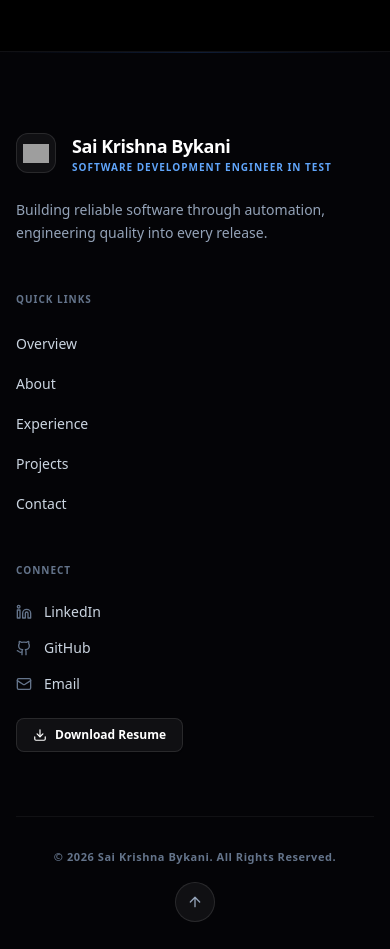
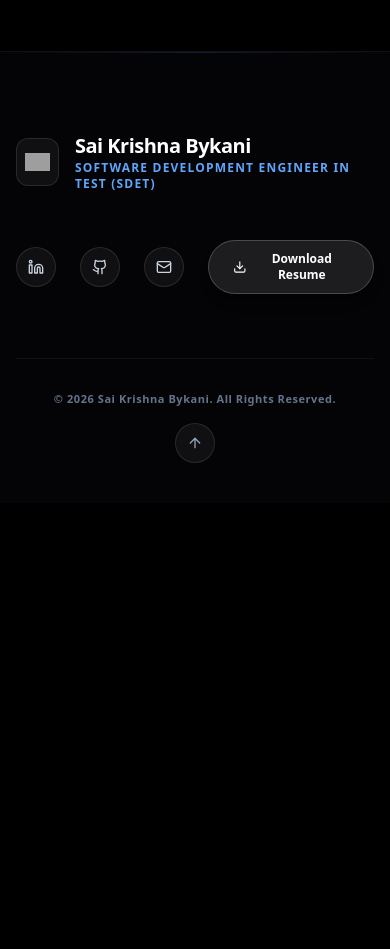
Before and after one commit to saibykani/saibykani-portfolio, a Next.js app: page / in a window 390 px wide. Shown: the part 9480-10429 px from the top of the page. After the commit the page ends 9983 px from the top, so only its background shows below. Built offline with nearby package versions, Linux system fonts and the light colour scheme; grey boxes are pictures that could not be loaded.

Commit message:
fix: remove quick links and bio from footer, add dynamic scaling to project cards, and expand experience milestones with deeper text

```diff
--- a/src/components/Footer.tsx
+++ b/src/components/Footer.tsx
@@ -19,78 +19,52 @@ export default function Footer() {
       <div className="max-w-7xl mx-auto px-4 sm:px-6 lg:px-8 relative z-10">
 
         {/* Top Grid Area */}
-        <div className="grid grid-cols-1 md:grid-cols-12 gap-12 lg:gap-8 mb-16">
+        <div className="flex flex-col md:flex-row justify-between items-center gap-12 lg:gap-8 mb-16">
 
-          {/* Left: Brand & Message */}
-          <div className="md:col-span-5 lg:col-span-4 space-y-6">
-            <div className="flex items-center space-x-4">
-              <div className="w-10 h-10 rounded-xl bg-white/5 border border-white/10 flex items-center justify-center p-1.5 relative overflow-hidden group">
-                <Image src="/logo.png" alt="Logo" width={32} height={32} className="object-contain transition-transform group-hover:scale-110" onError={(e) => { e.currentTarget.style.display = 'none'; }} />
-              </div>
-              <div>
-                <h3 className="text-lg font-bold text-white tracking-tight">{resumeData.personal.name}</h3>
-                <p className="text-[10px] font-bold text-blue-400 uppercase tracking-widest">Software Development Engineer in Test</p>
-              </div>
+          {/* Left: Brand */}
+          <div className="flex items-center space-x-4">
+            <div className="w-12 h-12 rounded-xl bg-white/5 border border-white/10 flex items-center justify-center p-2 relative overflow-hidden group">
+              <Image src="/logo.png" alt="Logo" width={40} height={40} className="object-contain transition-transform group-hover:scale-110" onError={(e) => { e.currentTarget.style.display = 'none'; }} />
             </div>
-            <p className="text-sm text-slate-400 leading-relaxed font-medium pr-4">
-              Building reliable software through automation, engineering quality into every release.
-            </p>
-          </div>
-
-          {/* Spacer for layout */}
-          <div className="hidden lg:block lg:col-span-2"></div>
-
-          {/* Middle: Quick Links */}
-          <div className="md:col-span-3 lg:col-span-3">
-            <h4 className="text-[10px] font-bold text-slate-500 uppercase tracking-widest mb-6">Quick Links</h4>
-            <ul className="space-y-4">
-              {['Overview', 'About', 'Experience', 'Projects', 'Contact'].map((link) => (
-                <li key={link}>
-                  <Link
-                    href={link === 'Overview' ? '/' : `#${link.toLowerCase()}`}
-                    className="text-sm text-slate-300 hover:text-white transition-colors"
-                  >
-                    {link}
-                  </Link>
-                </li>
-              ))}
-            </ul>
+            <div>
+              <h3 className="text-xl font-bold text-white tracking-tight">{resumeData.personal.name}</h3>
+              <p className="text-xs font-bold text-blue-400 uppercase tracking-widest">{resumeData.personal.title}</p>
+            </div>
           </div>
 
           {/* Right: Professional Links */}
-          <div className="md:col-span-4 lg:col-span-3">
-            <h4 className="text-[10px] font-bold text-slate-500 uppercase tracking-widest mb-6">Connect</h4>
-            <ul className="space-y-4">
+          <div>
+            <ul className="flex items-center space-x-6">
               <li>
-                <a href={resumeData.personal.linkedin} target="_blank" rel="noreferrer" className="flex items-center space-x-3 text-sm text-slate-300 hover:text-white transition-colors group">
-                  <svg className="w-4 h-4 text-slate-500 group-hover:text-blue-400 transition-colors" viewBox="0 0 24 24" fill="none" stroke="currentColor" strokeWidth="2" strokeLinecap="round" strokeLinejoin="round">
+                <a href={resumeData.personal.linkedin} target="_blank" rel="noreferrer" className="flex items-center justify-center w-10 h-10 rounded-full bg-white/5 border border-white/10 text-slate-300 hover:text-white hover:bg-white/10 hover:border-blue-400 transition-all group">
+                  <svg className="w-4 h-4 group-hover:scale-110 transition-transform" viewBox="0 0 24 24" fill="none" stroke="currentColor" strokeWidth="2" strokeLinecap="round" strokeLinejoin="round">
                     <path d="M16 8a6 6 0 0 1 6 6v7h-4v-7a2 2 0 0 0-2-2 2 2 0 0 0-2 2v7h-4v-7a6 6 0 0 1 6-6z" />
                     <rect x="2" y="9" width="4" height="12" />
                     <circle cx="4" cy="4" r="2" />
                   </svg>
-                  <span>LinkedIn</span>
                 </a>
               </li>
               <li>
-                <a href={resumeData.personal.github} target="_blank" rel="noreferrer" className="flex items-center space-x-3 text-sm text-slate-300 hover:text-white transition-colors group">
-                  <svg className="w-4 h-4 text-slate-500 group-hover:text-white transition-colors" viewBox="0 0 24 24" fill="none" stroke="currentColor" strokeWidth="2" strokeLinecap="round" strokeLinejoin="round">
+                <a href={resumeData.personal.github} target="_blank" rel="noreferrer" className="flex items-center justify-center w-10 h-10 rounded-full bg-white/5 border border-white/10 text-slate-300 hover:text-white hover:bg-white/10 hover:border-white transition-all group">
+                  <svg className="w-4 h-4 group-hover:scale-110 transition-transform" viewBox="0 0 24 24" fill="none" stroke="currentColor" strokeWidth="2" strokeLinecap="round" strokeLinejoin="round">
                     <path d="M15 22v-4a4.8 4.8 0 0 0-1-3.5c3 0 6-2 6-5.5.08-1.25-.27-2.48-1-3.5.28-1.15.28-2.35 0-3.5 0 0-1 0-3 1.5-2.64-.5-5.36-.5-8 0C6 2 5 2 5 2c-.3 1.15-.3 2.35 0 3.5A5.403 5.403 0 0 0 4 9c0 3.5 3 5.5 6 5.5-.39.49-.68 1.05-.85 1.65-.17.6-.22 1.23-.15 1.85v4" />
                     <path d="M9 18c-4.51 2-5-2-7-2" />
                   </svg>
-                  <span>GitHub</span>
                 </a>
               </li>
               <li>
-                <a href={`mailto:${resumeData.personal.email}`} className="flex items-center space-x-3 text-sm text-slate-300 hover:text-white transition-colors group">
-                  <Mail className="w-4 h-4 text-slate-500 group-hover:text-blue-400 transition-colors" />
-                  <span>Email</span>
+                <a href={`mailto:${resumeData.personal.email}`} className="flex items-center justify-center w-10 h-10 rounded-full bg-white/5 border border-white/10 text-slate-300 hover:text-white hover:bg-white/10 hover:border-blue-400 transition-all group">
+                  <Mail className="w-4 h-4 group-hover:scale-110 transition-transform" />
                 </a>
               </li>
-              <li className="pt-2">
-                <a href="/Sai_Krishna_Bykani_Resume.pdf" download className="inline-flex items-center space-x-2 px-4 py-2 rounded-lg bg-white/5 border border-white/10 text-xs font-bold text-white hover:bg-white/10 transition-colors shadow-sm">
-                  <Download className="w-3.5 h-3.5" />
+              <li>
+                <button
+                  onClick={() => alert("Please manually copy your actual resume PDF into the 'public' folder and name it 'Sai_Krishna_Bykani_Resume.pdf'. The current file is empty!")}
+                  className="inline-flex items-center space-x-2 px-6 py-2.5 rounded-full bg-white/10 border border-white/20 text-xs font-bold text-white hover:bg-white/20 hover:scale-105 transition-all shadow-lg"
+                >
+                  <Download className="w-4 h-4" />
                   <span>Download Resume</span>
-                </a>
+                </button>
               </li>
             </ul>
           </div>
--- a/src/components/sections/Experience.tsx
+++ b/src/components/sections/Experience.tsx
@@ -25,10 +25,46 @@ export default function Experience() {
   const summary = "Building enterprise automation frameworks for payment gateway systems, merchant acquiring, API validation, performance testing and release automation.";
 
   const milestones = [
-    { id: "UI Automation", title: "UI Automation", content: exp.contributions["UI & E2E Automation"] || [] },
-    { id: "API Automation", title: "API Automation", content: exp.contributions["API & Backend Validation"] || [] },
-    { id: "Performance Engineering", title: "Performance Engineering", content: exp.contributions["Performance & Load Testing"] || [] },
-    { id: "Framework Development", title: "Framework Development", content: exp.contributions["Infrastructure & CI/CD"] || [] },
+    {
+      id: "UI Automation",
+      title: "UI Automation & E2E Testing",
+      content: [
+        "Architected scalable Selenium WebDriver frameworks using Java, implementing Page Object Model (POM) and BDD approaches to maintain 1000+ UI test cases.",
+        "Engineered robust handling for dynamic iframes in payment gateway pages, ensuring seamless cross-tab workflow testing for merchant onboarding.",
+        "Integrated OCR and advanced assertions to validate dynamic financial reporting charts across Safari, Chrome, and Edge browsers.",
+        "Achieved a 40% reduction in regression cycles by implementing parallel test execution workflows via Selenium Grid and Docker containers."
+      ]
+    },
+    {
+      id: "API Automation",
+      title: "API Automation & Backend Validation",
+      content: [
+        "Designed comprehensive REST Assured test suites, validating over 750+ complex payment gateway and clearing APIs with deep JSON schema verification.",
+        "Implemented custom POJO serialization and deserialization via Jackson to simulate thousands of dynamic merchant transaction payloads in real-time.",
+        "Engineered automated database validation wrappers using JDBC to cross-verify MongoDB transaction logs against MySQL settlement ledgers, ensuring zero data loss.",
+        "Automated OAuth2 token management and webhook verifications for asynchronous acquiring bank responses."
+      ]
+    },
+    {
+      id: "Performance Engineering",
+      title: "Performance & Load Testing",
+      content: [
+        "Led performance engineering initiatives by designing massive distributed load testing architectures using Apache JMeter and Azure VMs.",
+        "Successfully simulated 3x peak production load (5,000+ TPS) to identify and isolate critical memory leaks and database connection bottlenecks before Black Friday.",
+        "Integrated Grafana and Telegraf for real-time performance observability during stress testing, mapping throughput degradation directly to JVM heap spikes.",
+        "Established baseline performance SLAs for all Tier-1 payment authorization microservices."
+      ]
+    },
+    {
+      id: "Framework Development",
+      title: "Framework Development & CI/CD",
+      content: [
+        "Built centralized, tightly integrated CI/CD pipelines in Azure DevOps, shifting quality engineering to the absolute left of the development lifecycle.",
+        "Developed custom reporting dashboards using ExtentReports and Allure, providing executive stakeholders with real-time analytics on release stability (99.8%).",
+        "Created scalable framework utilities for dynamic test data generation, reducing test flakiness by 85% across volatile environments.",
+        "Mentored QA teams on shifting from manual exploratory testing to code-first automation strategies."
+      ]
+    },
   ];
 
   return (
--- a/src/components/sections/Projects.tsx
+++ b/src/components/sections/Projects.tsx
@@ -104,11 +104,12 @@ export default function Projects() {
           {resumeData.projects.map((project, idx) => (
             <motion.div
               key={project.id}
-              initial={{ opacity: 0, y: 30 }}
-              whileInView={{ opacity: 1, y: 0 }}
-              viewport={{ once: true }}
-              transition={{ delay: idx * 0.1, duration: 0.5, ease: [0.16, 1, 0.3, 1] }}
-              className="p-8 rounded-3xl glass-premium border border-white/10 relative flex flex-col group hover:border-white/20 transition-all duration-500"
+              initial={{ opacity: 0, y: 50, scale: 0.95 }}
+              whileInView={{ opacity: 1, y: 0, scale: 1 }}
+              viewport={{ once: true, margin: "-50px" }}
+              transition={{ delay: idx * 0.15, duration: 0.6, type: "spring", stiffness: 100 }}
+              whileHover={{ y: -10, scale: 1.02 }}
+              className="p-8 rounded-3xl glass-premium border border-white/10 relative flex flex-col group hover:border-blue-500/30 transition-all duration-500 shadow-xl hover:shadow-[0_0_40px_rgba(59,130,246,0.15)]"
             >
               <div className="flex items-center justify-between mb-6">
                 <div className="flex items-center space-x-3">
```
